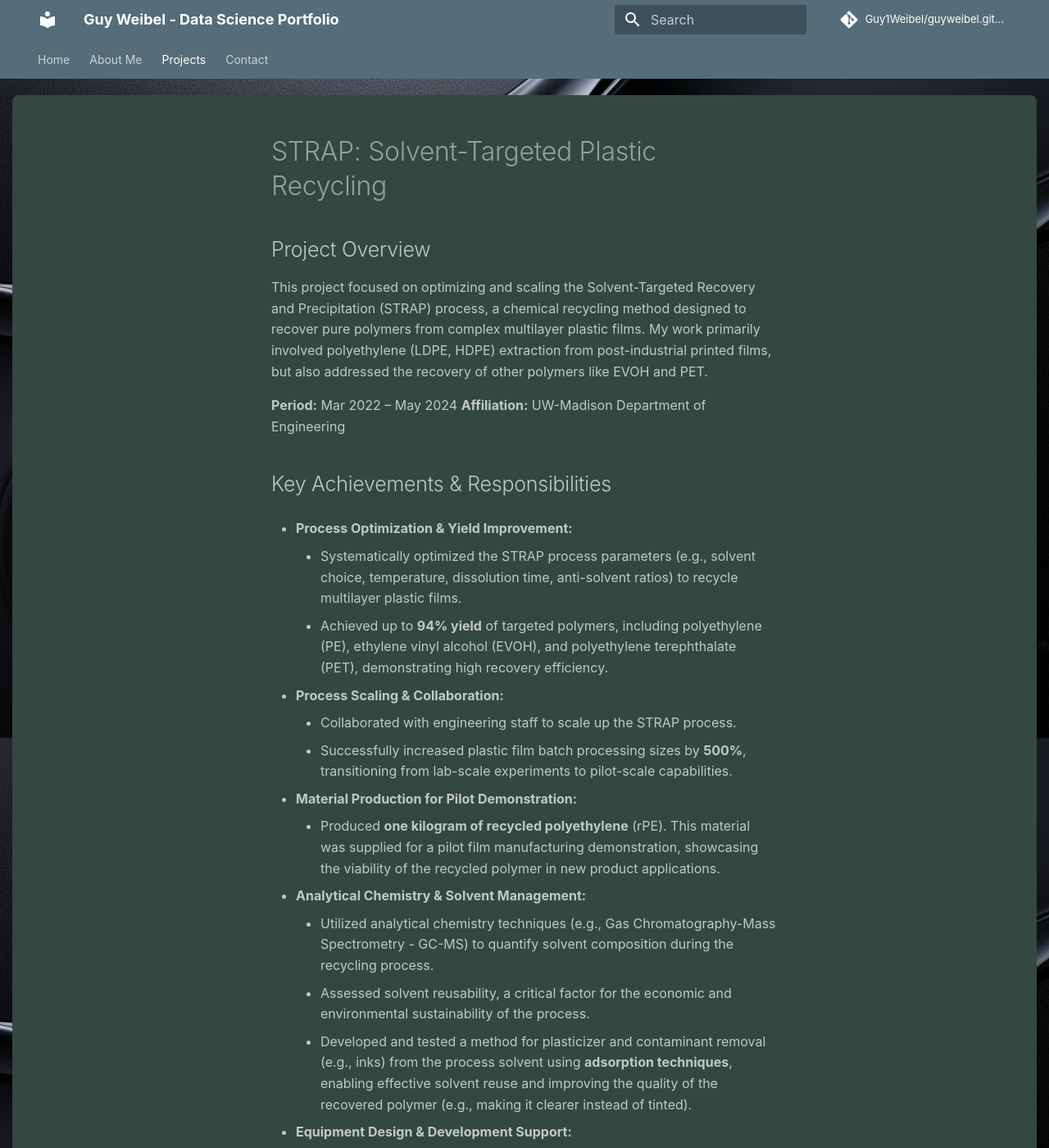
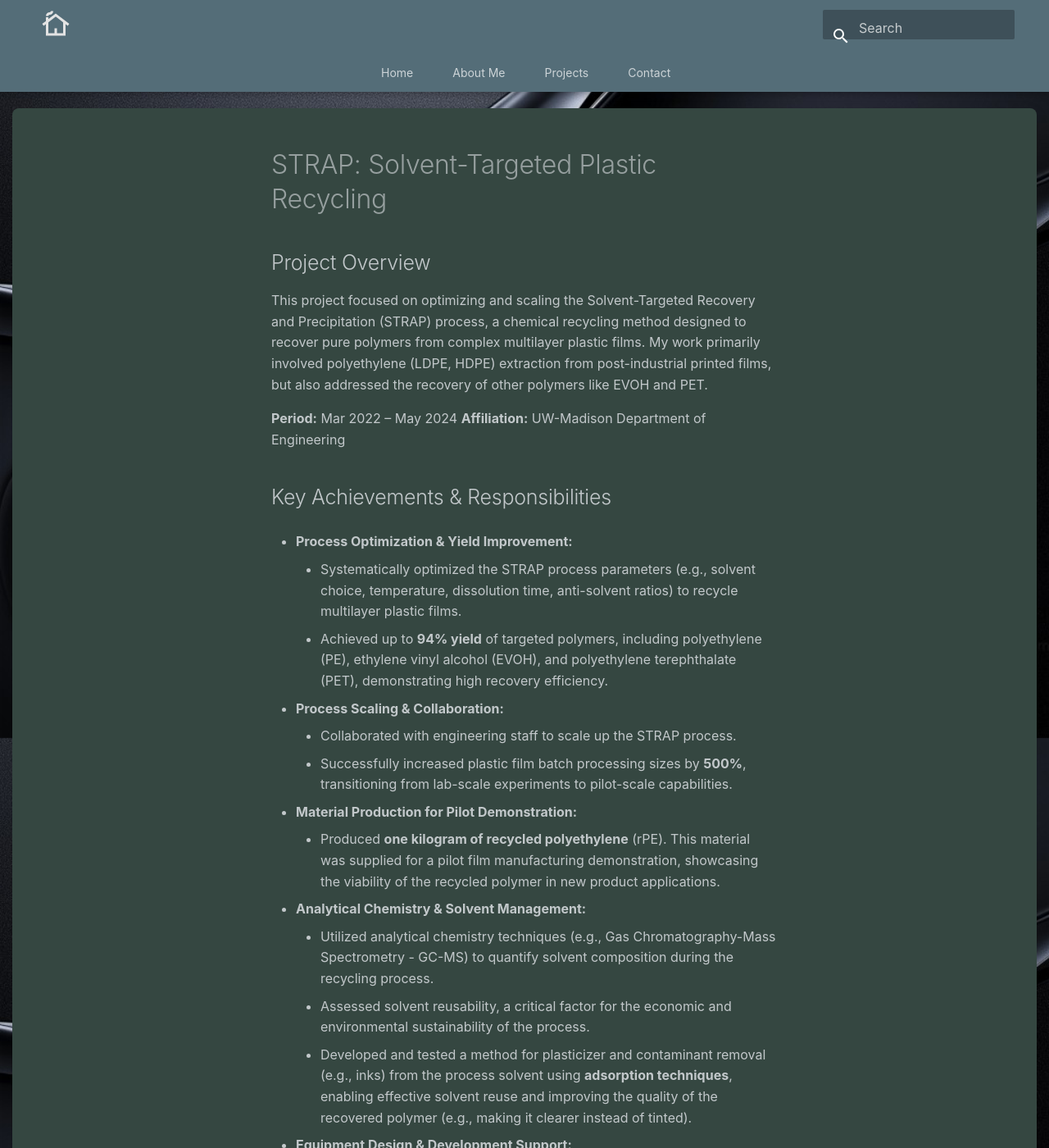
Before and after one commit to Guy1Weibel/guyweibel.github.io, an MkDocs documentation site: the page built from docs/projects/strap_recycling.md, in a window 1280 px wide and 1400 px high. Shown: the whole window at 82% size. Built offline with MkDocs 1.6.1 and Material for MkDocs 9.7.7, drawn with Linux system fonts in a browser that asks for light colours; some web fonts are replaced; comment, search, counter and statistics services are not loaded.

Commit message:
some small changes

```diff
--- a/docs/css/extra.css
+++ b/docs/css/extra.css
@@ -35,13 +35,15 @@ body {
 }
 
 .md-main__inner:has(h1#contact) {
-  background-image: url('../images/contact/orangemail.png');
+  background-image:
+    linear-gradient(rgba(0, 0, 0, 0.15), rgba(0, 0, 0, 0.15)),
+    url('../images/contact/orangemail.png');
   background-color: transparent !important;
-  background-size: 100% 100%;
-  background-repeat: no-repeat;
-  background-position: center center;
+  background-size: 100% 100%, 100% 100%;
+  background-repeat: no-repeat, no-repeat;
+  background-position: center center, center center;
   padding: 0 !important;
-  min-height: 90vh; /* Adjusted for potentially larger fonts, tweak as needed */
+  min-height: 90vh;
 }
 
 .md-main__inner:has(h1#contact) .md-content__inner {
@@ -49,29 +51,25 @@ body {
   color: #000000 !important;
   font-weight: bold !important;
   font-family: 'RetroPixel', 'Courier New', Courier, monospace !important;
-  text-align: Left;
-  font-size: 1.8em !important; /* Base font size for contact page text, ~80% larger. Adjust as needed. */
-                                /* e.g., 2em for double, 1.5em for 50% larger */
+  text-align: left;
+  font-size: 1.8em !important;
 }
 
 .md-main__inner:has(h1#contact) .md-content__inner h1 {
   color: #000000 !important;
   font-weight: bold !important;
   font-family: 'RetroPixel', 'Courier New', Courier, monospace !important;
-  text-align: center; /* this is the header */
-  margin-bottom: 1.5em !important; /* Reduced space after heading for tighter look if font is big */
-  font-size: 2.2em !important;   /* Larger heading font size. This is relative to the parent's 1.8em.
-                                     So effectively 2.2 * 1.8 = ~3.96 times the site's base font.
-                                     Adjust to make it visually "double" its original look. */
+  text-align: center;
+  margin-bottom: 1.5em !important;
+  font-size: 2.2em !important;
 }
 
 .md-main__inner:has(h1#contact) .md-content__inner p {
   color: #000000 !important;
   font-weight: bold !important;
   font-family: 'RetroPixel', 'Courier New', Courier, monospace !important;
-  margin-bottom: 1em !important; /* Space between paragraphs */
-  line-height: 1.4 !important;   /* Adjust line height if text feels too cramped or too spaced out */
-  /* font-size: inherit; */ /* Paragraphs will inherit the 1.8em from .md-content__inner */
+  margin-bottom: 1em !important;
+  line-height: 1.4 !important;
 }
 
 .md-main__inner:has(h1#contact) .md-content__inner a {
@@ -79,7 +77,6 @@ body {
   font-weight: bold !important;
   font-family: 'RetroPixel', 'Courier New', Courier, monospace !important;
   text-decoration: underline !important;
-  /* font-size: inherit; */ /* Links will inherit the 1.8em from .md-content__inner */
 }
 
 .md-main__inner:has(h1#contact) .md-content__inner a:hover {
@@ -87,25 +84,105 @@ body {
   text-decoration: underline !important;
 }
 
+/* --- HEADER CUSTOMIZATIONS --- */
+
+/* Hide the textual site name in the header */
+.md-header__title .md-header__topic {
+  display: none !important;
+}
+
+/* Define a target height for header items for alignment */
+:root {
+  --header-item-target-height: 2.6rem; /* Adjust this value as the master height */
+}
+
+/* Logo Styling */
+.md-header__button.md-logo {
+  display: inline-flex !important;
+  align-items: center;
+  justify-content: center;
+  padding: 0; /* Remove padding, height will control size */
+  height: var(--header-item-target-height); /* Use target height */
+  min-width: var(--header-item-target-height); /* Ensure it has some width for clickability */
+  order: -2;
+  margin-left: 0.4rem;
+  margin-right: 1rem; /* Space between logo and tabs */
+}
+
+.md-header__button.md-logo img,
+.md-header__button.md-logo svg {
+  height: 1.8rem; /* Visual size of SVG, adjust if needed */
+  width: auto;
+  display: block;
+}
+
+/* Tabs Container */
+.md-header .md-tabs {
+  order: -1;
+  display: flex; /* It's already a flex container for its items */
+  align-items: center; /* Align tab items vertically */
+  height: var(--header-item-target-height); /* Make tabs container same height */
+}
+
+/* Individual Tab Links - CRITICAL FOR ALIGNMENT */
+.md-tabs__item .md-tabs__link {
+  height: var(--header-item-target-height); /* Make each link fill the target height */
+  display: flex !important;       /* Use flex to center text within this height */
+  align-items: center !important; /* Vertically center the text node */
+  padding: 0 0.6rem !important;   /* Adjust horizontal padding, remove vertical */
+  margin: 0;                   /* Remove any default margins on the link itself */
+  line-height: normal !important; /* Reset line-height that might interfere */
+}
+
+/* Search Component */
+.md-search {
+  order: 1;
+  margin-left: auto;
+  margin-right: 0.4rem;
+  display: flex;
+  align-items: center; /* Center items within the search component */
+  height: var(--header-item-target-height); /* Make search component same height */
+}
+
+/* Styling the search input and button for vertical alignment */
+.md-search__input {
+  height: calc(var(--header-item-target-height) - 0.4rem); /* Make input slightly smaller than container */
+  margin-top: 0;
+  margin-bottom: 0;
+  padding-top: 0.1rem; /* Fine tune text position in input */
+  padding-bottom: 0.1rem;
+}
+.md-search__icon { /* If there's a search icon button */
+  height: var(--header-item-target-height);
+  display: flex;
+  align-items: center;
+}
+
+
+/* Overall alignment for direct children of the header bar */
+.md-header__inner {
+  align-items: center !important; /* Center children vertically */
+  /* height: var(--header-item-target-height); */ /* Optionally set explicit height for the whole bar */
+}
+
+
+/* Optional: Hide custom logo in sticky header if page title is preferred */
+/* .md-header--lifted .md-header__button.md-logo { display: none; } */
+
+/* Optional: If logo serves as home link, hide "Home" tab */
+/* nav.md-tabs__list > .md-tabs__item:first-child { display: none !important; } */
+
 /* --- Global Styles (Apply Everywhere) --- */
+/* ... (rest of your CSS remains the same) ... */
 
 /* Hide the permalink symbol (¶) on hover for all headers */
 .headerlink {
-  visibility: hidden !important; /* Hides it but keeps space */
-  /* display: none !important; */  /* Hides it and removes space - try this if visibility leaves a gap */
+  visibility: hidden !important;
 }
-/* Optional: If you want it to appear only when the header itself is hovered, not the link area */
-/*
-h1:hover .headerlink, h2:hover .headerlink, h3:hover .headerlink,
-h4:hover .headerlink, h5:hover .headerlink, h6:hover .headerlink {
-  visibility: visible !important;
-}
-*/
-
 
 /* General padding for content article */
 .md-content__inner {
-   padding: 1rem; /* This general rule will be overridden by contact page specific rule */
+   padding: 1rem;
 }
 
 /* --- Hide specific theme elements --- */
@@ -120,7 +197,6 @@ h4:hover .headerlink, h5:hover .headerlink, h6:hover .headerlink {
   text-align: center !important;
 }
 
-/* ... Welcome section styles ... */
 .welcome-main-title {
   font-size: 2.8em;
   margin-bottom: 0.1em;
@@ -137,7 +213,6 @@ h4:hover .headerlink, h5:hover .headerlink, h6:hover .headerlink {
   margin-bottom: 1em;
 }
 
-/* ... Card styles ... */
 .md-typeset .grid.cards > ul > li {
   background-color: #a4ada3;
 }
--- a/mkdocs.yml
+++ b/mkdocs.yml
@@ -4,12 +4,14 @@ site_url: https://guy1weibel.github.io/
 site_author: Guy Weibel
 site_description: A portfolio showcasing my data science projects.
 
-repo_url: https://github.com/Guy1Weibel/guyweibel.github.io
-repo_name: Guy1Weibel/guyweibel.github.io
+# repo_url: https://github.com/Guy1Weibel/guyweibel.github.io  # <-- COMMENTED OUT
+# repo_name: Guy1Weibel/guyweibel.github.io # Use the full repo name for # <-- COMMENTED OUT
+
 
 # Theme Configuration
 theme:
   name: material
+  logo: assets/public.svg
   font:
     text: Georgia, serif
     code: Roboto Mono
@@ -19,6 +21,7 @@ theme:
     accent: light blue
   features:
     - navigation.tabs
+    - navigation.tabs.sticky
     - navigation.sections
     - navigation.top
     - search.suggest
@@ -29,7 +32,6 @@ theme:
 
 extra_css:
   - css/extra.css
-  - https://unpkg.com/aos@2.3.1/dist/aos.css
   - stylesheets/extra.css
 
 extra_javascript:
@@ -57,11 +59,5 @@ markdown_extensions:
 nav:
   - Home: index.md
   - About Me: about.md
-  - Projects:
-      - Overview: projects/index.md
-      - Phage DMS: projects/phage_dms.md
-      - STRAP Plastic Recycling: projects/strap_recycling.md # <-- ADDED STRAP
-      # - Advanced Churn Prediction Model: projects/churn_prediction_model.md # <-- REMOVED CHURN
-      - Project Alpha: projects/project_alpha.md
-      - Project Beta: projects/project_beta.md
+  - Projects: projects/index.md
   - Contact: contact.md
```
Also changed, not shown: docs/assets/public.svg (added).
